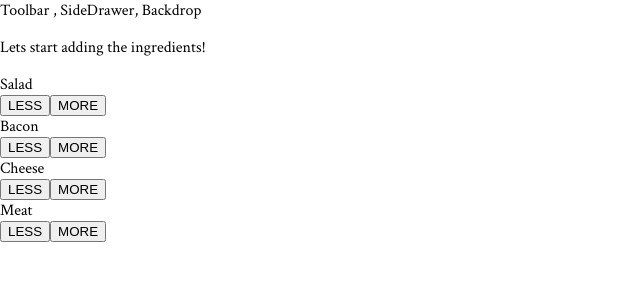
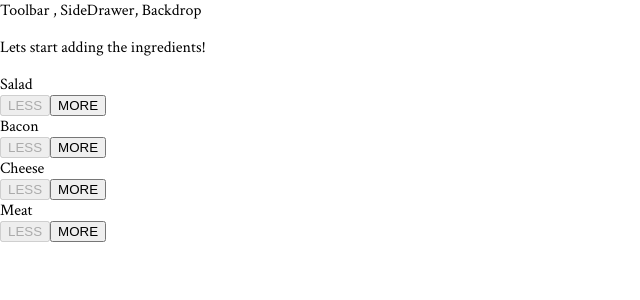
Before and after one commit to taneajoshi/BurgerBuy, a React app: page / in a window 1280 px wide. Shown: the top 300 px of the page, without its empty margins (0-640 px from the left). Built offline with nearby package versions, Linux system fonts and the light colour scheme.

Commit message:
Disabling control when required

```diff
--- a/src/components/Burger/BuildControls/BuildControl/BuildControl.js
+++ b/src/components/Burger/BuildControls/BuildControl/BuildControl.js
@@ -6,7 +6,7 @@
    <div className={classes.Label}>
     {props.label}
     </div>
-    <button className={classes.Less} onClick={props.removed}>LESS</button>
+    <button className={classes.Less} onClick={props.removed }disabled={props.disabled}>LESS</button>
     <button className={classes.More} onClick={props.added}>MORE</button>
 </div>
 )
--- a/src/components/Burger/BuildControls/BuildControls.js
+++ b/src/components/Burger/BuildControls/BuildControls.js
@@ -16,6 +16,7 @@
         label = {ctrl.label}
         added={()=> props.ingredientAdded(ctrl.type)}
         removed={()=> props.ingredientRemoved(ctrl.type)}
+        disabled ={props.disabled[ctrl.type]}
         />
     ))}
 </div>
--- a/src/containers/BurgerBuilder/BurgerBuilder.js
+++ b/src/containers/BurgerBuilder/BurgerBuilder.js
@@ -44,6 +44,9 @@
     }
     removeIngredientHandler = (type)=>{
         const oldCount = this.state.ingredients[type];
+        if(oldCount <=0){
+            return;
+        }
         const updatedCount = oldCount-1;
         const updatedIngredients= {
             ...this.state.ingredients //To distribute the pops of old ingredient sate into this new object.
@@ -57,12 +60,22 @@
 
     }
     render(){
+        const disabledInfo = {
+            ...this.state.ingredients
+        };
+        for (let key in disabledInfo)
+        {
+            disabledInfo[key]= disabledInfo[key]<=0
+        }
+
         return (
             <Aux>
              <Burger ingredients={this.state.ingredients}/>
              <BuildControls
              ingredientAdded= {this.addIngredientHandler}
              ingredientRemoved= {this.removeIngredientHandler}
+              disabled={disabledInfo}
+
               />
             </Aux>
         );
```
